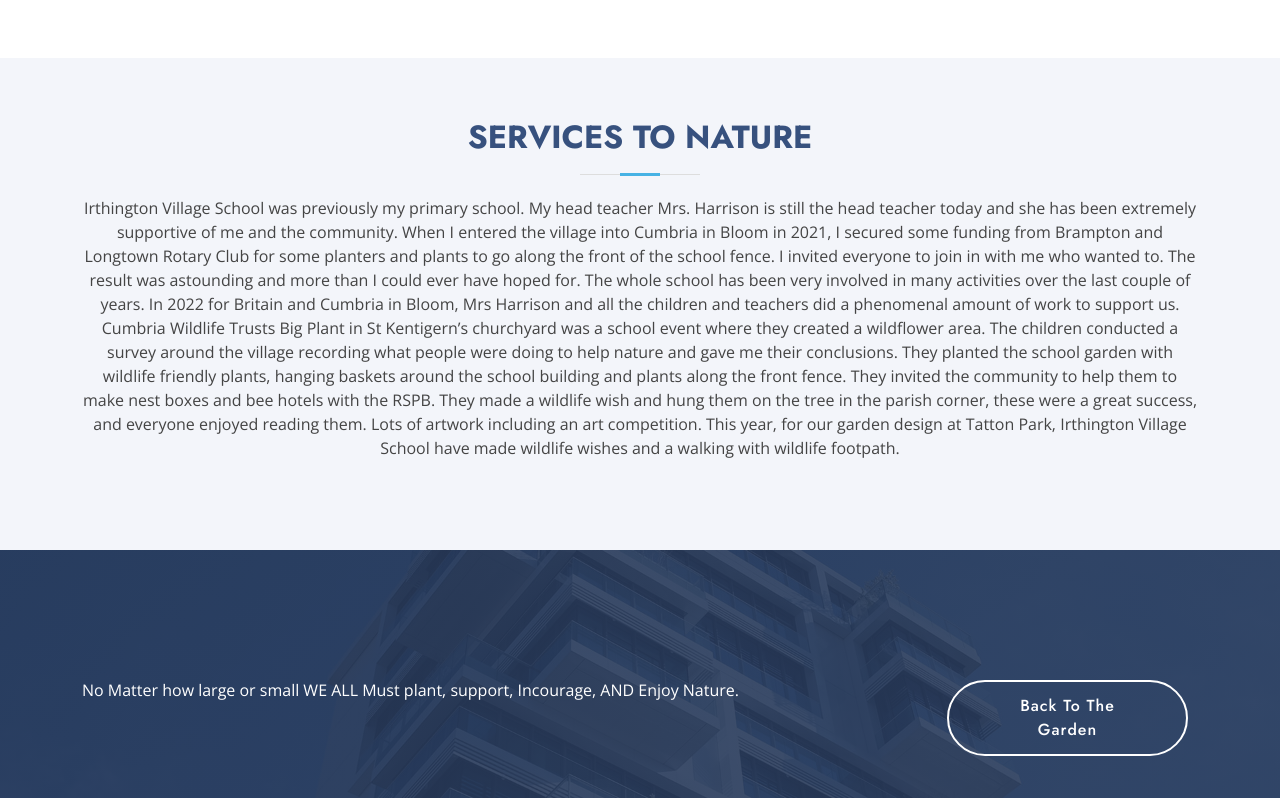
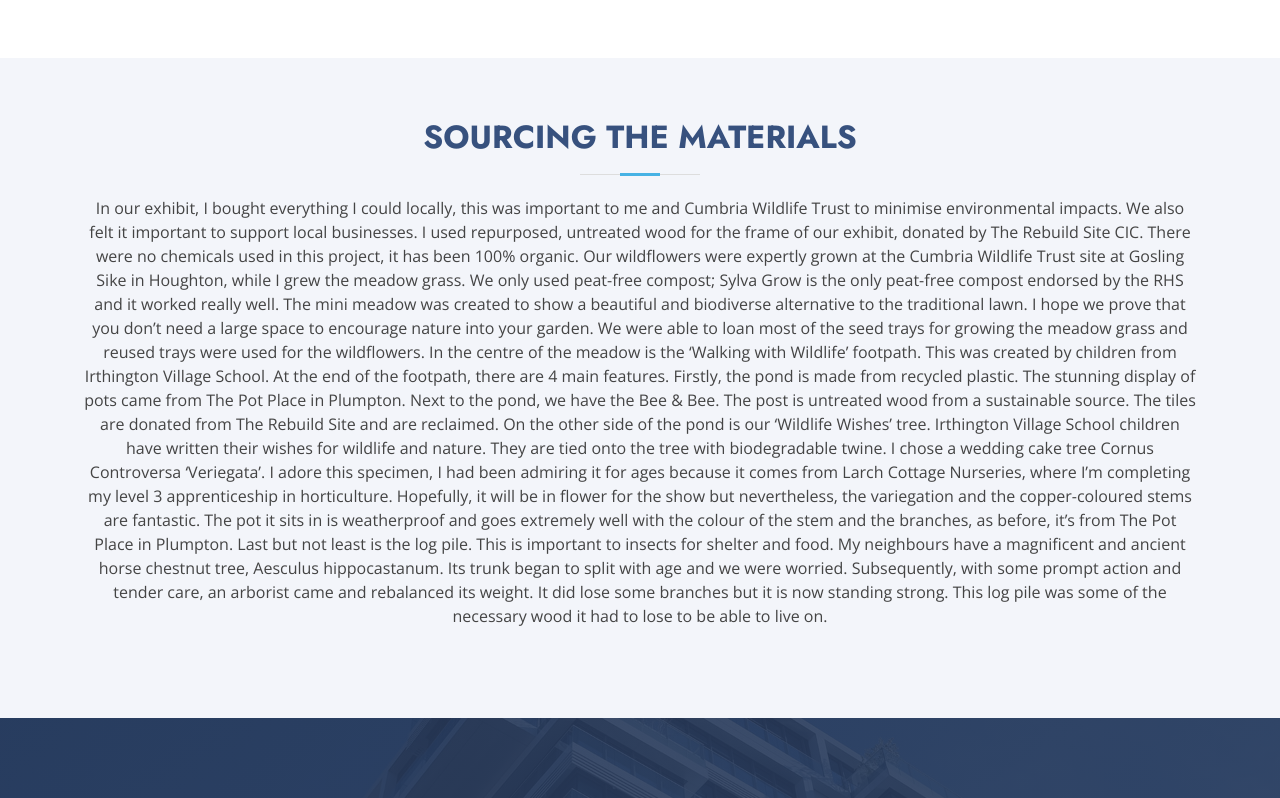
Before and after one commit to polandd/demo, a plain HTML site: page index.html in a window 1280 px wide. Shown: the part 1646-2444 px from the top of the page. Drawn offline with nearby package versions, Linux system fonts and the light colour scheme.

Commit message:
Update index.html

```diff
--- a/index.html
+++ b/index.html
@@ -197,7 +197,7 @@
             <div class="content">
               <h3>Eum ipsam laborum deleniti <strong>velit pariatur architecto aut nihil</strong></h3>
               <p>
-                Lorem xxxxxxxxxxxxxxxxxxxxxxxxxxx
+
               </p>
             </div>
 
@@ -299,18 +299,29 @@
       <div class="container" data-aos="fade-up">
 
         <div class="section-title">
-          <h2>Services To Nature</h2>
+          <h2>Sourcing the materials</h2>
           <p>
-              Irthington Village School was previously my primary school. My head teacher Mrs. Harrison is still the head teacher today and she has been extremely supportive of me and the community.
-              When I entered the village into Cumbria in Bloom in 2021, I secured some funding from Brampton and Longtown Rotary Club for some planters and plants to go along the front of the school fence. I invited everyone to join in with me who wanted to. The result was astounding and more than I could ever have hoped for.
-              The whole school has been very involved in many activities over the last couple of years. In 2022 for Britain and Cumbria in Bloom, Mrs Harrison and all the children and teachers did a phenomenal amount of work to support us.
-              Cumbria Wildlife Trusts Big Plant in St Kentigern’s churchyard was a school event where they created a wildflower area.
-              The children conducted a survey around the village recording what people were doing to help nature and gave me their conclusions.
-              They planted the school garden with wildlife friendly plants, hanging baskets around the school building and plants along the front fence.
-              They invited the community to help them to make nest boxes and bee hotels with the RSPB.
-              They made a wildlife wish and hung them on the tree in the parish corner, these were a great success, and everyone enjoyed reading them.
-              Lots of artwork including an art competition.
-              This year, for our garden design at Tatton Park, Irthington Village School have made wildlife wishes and a walking with wildlife footpath.
+              In our exhibit, I bought everything I could locally, this was important to me and Cumbria Wildlife Trust to minimise environmental impacts. We also felt it important to support local businesses.
+
+I used repurposed, untreated wood  for the frame of our exhibit, donated by The Rebuild Site CIC.
+
+There were no chemicals used in this project, it has been 100% organic. Our wildflowers were expertly grown at the Cumbria Wildlife Trust site at Gosling Sike in Houghton, while I grew the meadow grass.
+
+We only used peat-free compost; Sylva Grow is the only peat-free compost endorsed by the RHS and it worked really well.
+
+The mini meadow was created to show a beautiful and biodiverse alternative to the traditional lawn.
+
+I hope we prove that you don’t need a large space to encourage nature into your garden. We were able to loan most of the seed trays for growing the meadow grass and reused trays were used for the wildflowers.
+
+In the centre of the meadow is the ‘Walking with Wildlife’ footpath. This was created by children from Irthington Village School.
+
+At the end of the footpath, there are 4 main features. Firstly, the pond is made from recycled plastic. The stunning display of pots came from The Pot Place in Plumpton.
+
+Next to the pond, we have the Bee & Bee. The post is untreated wood from a sustainable source. The tiles are donated from The Rebuild Site and are reclaimed.
+
+On the other side of the pond is our ‘Wildlife Wishes’ tree. Irthington Village School children have written their wishes for wildlife and nature. They are tied onto the tree with biodegradable twine. I chose a wedding cake tree Cornus Controversa ‘Veriegata’. I adore this specimen, I had been admiring it for ages because it comes from Larch Cottage Nurseries, where I’m completing my level 3 apprenticeship in horticulture. Hopefully, it will be in flower for the show but nevertheless, the variegation and the copper-coloured stems are fantastic. The pot it sits in is weatherproof and goes extremely well with the colour of the stem and the branches, as before, it’s from The Pot Place in Plumpton.
+
+Last but not least is the log pile. This is important to insects for shelter and food. My neighbours have a magnificent and ancient horse chestnut tree, Aesculus hippocastanum. Its trunk began to split with age and we were worried.  Subsequently, with some prompt action and tender care, an arborist came and rebalanced its weight. It did lose some branches but it is now standing strong. This log pile was some of the necessary wood it had to lose to be able to live on.
           </p>
         </div>
 
@@ -483,7 +494,7 @@
             <div class="member d-flex align-items-start" data-aos="zoom-in" data-aos-delay="200">
               <div class="pic"><img src="assets/img/team/team-2.jpg" class="img-fluid" alt=""></div>
               <div class="member-info">
-                <h4>Sarah Jhonson</h4>
+                <h4></h4>
                 <span>Product Manager</span>
                 <p>Aut maiores voluptates amet et quis praesentium qui senda para</p>
                 <div class="social">
@@ -757,8 +768,8 @@
               Cumbria <br>
               <br>
               United Kingdom <br><br>
-              <strong>Phone:</strong> +*************<br>
-              <strong>Email:</strong> irthingtoninbloom@gmail.com<br>
+              <strong>Phone:</strong> <br>
+              <strong>Email:</strong> Cumbria in bloom<br>
             </p>
           </div>
 
```
